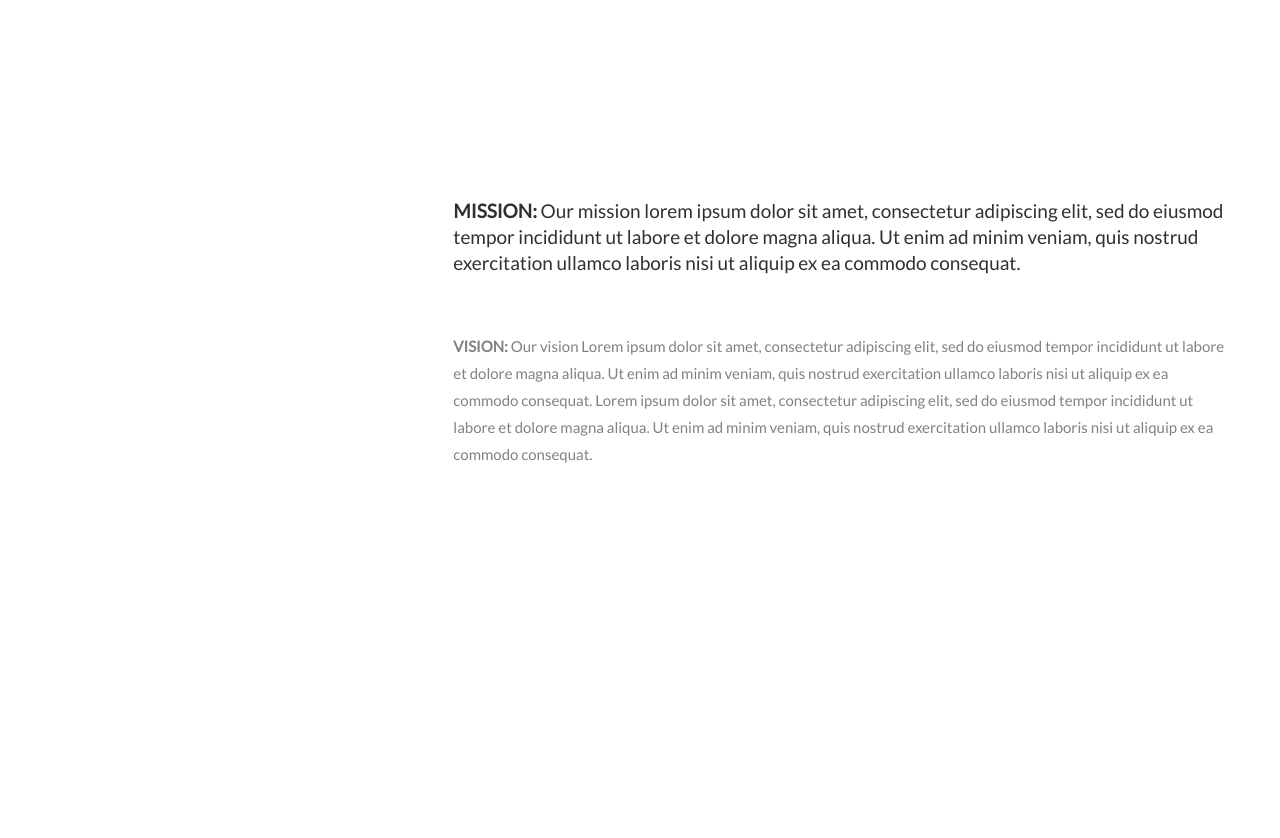
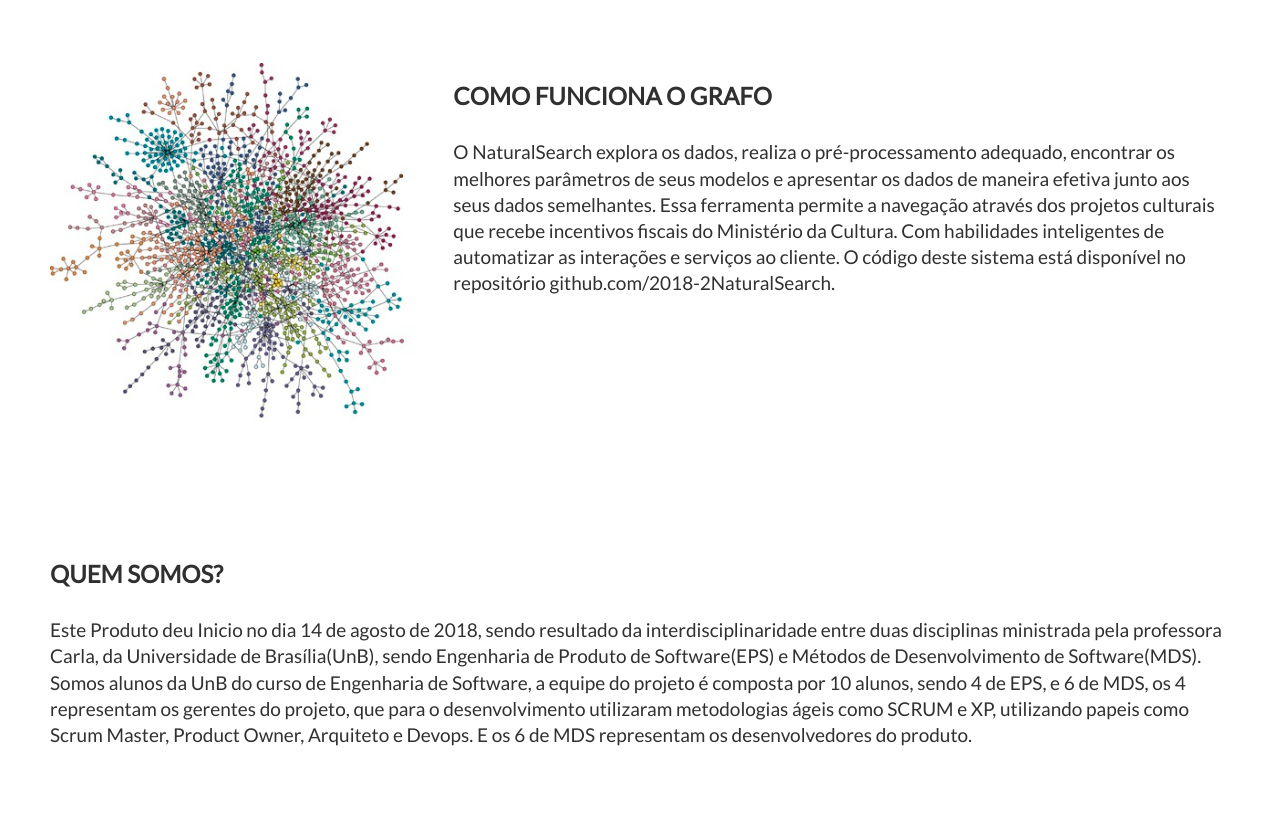
Before and after one commit to fga-eps-mds/2018.2-NaturalSearch, a Django app: page / in a window 1280 px wide. Shown: the part 1148-1986 px from the top of the page. Before the commit the page ends 1611 px from the top, so only its background shows below. Run offline with Django 3.2, Linux system fonts and the light colour scheme; some libraries are stand-ins or nearby versions.

Commit message:
Add some images to explain how to work the application Change the form of background search
Co-authored-by: Igor Araujo de Sousa <igotaraujo97@gmail.com>
Co-authored-by: Shermam Tácia da Costa Lima <tacia68@gmail.com>

```diff
--- a/natural_search/templates/natural_search/home.html
+++ b/natural_search/templates/natural_search/home.html
@@ -191,13 +191,19 @@
 <div id="about" class="container-fluid">
   <div class="row">
     <div class="col-sm-8">
-      <h2>Como usar</h2><br>
-      <h4>Lorem ipsum dolor sit amet, consectetur adipiscing elit, sed do eiusmod tempor incididunt ut labore et dolore magna aliqua. Ut enim ad minim veniam, quis nostrud exercitation ullamco laboris nisi ut aliquip ex ea commodo consequat.</h4><br>
-      <p>Lorem ipsum dolor sit amet, consectetur adipiscing elit, sed do eiusmod tempor incididunt ut labore et dolore magna aliqua. Ut enim ad minim veniam, quis nostrud exercitation ullamco laboris nisi ut aliquip ex ea commodo consequat. Excepteur sint occaecat cupidatat non proident, sunt in culpa qui officia deserunt mollit anim id est laborum consectetur adipiscing elit, sed do eiusmod tempor incididunt ut labore et dolore magna aliqua. Ut enim ad minim veniam, quis nostrud exercitation ullamco laboris nisi ut aliquip ex ea commodo consequat.</p>
+      <h2>Como funciona a Pesquisa</h2>
+      <h4>Para realizar a pesquisa deve digitar qualquer palavra, frase e/ou
+          numero que interessar. A pesquisa retornará as informações encontradas como os
+          projetos e propostas, por meio da visualização de grafos, sendo utilizando o recurso
+          de Marchine Learning pois é um método de análise de dados que automatiza a construção
+          de modelos analíticos. O sistema então irá exibir de uma forma automática os
+          projetos e propostas que se assemelham por: Resumo, justificativa, objetivo,
+         sinopse e entre outros. Mostrando os dados de uma forma intuitiva e atrativa.</h4><br>
+      <p></p>
 
     </div>
     <div class="col-sm-4">
-      <img src="graph.jpg" width="100%" height="100%" alt="grafo">
+      <img src="{% static 'natural_search/search.jpg'%}" width="100%" height="100%" alt="grafo">
     </div>
   </div>
 </div>
@@ -205,13 +211,14 @@
 <div class="container-fluid bg-grey">
   <div class="row">
     <div class="col-sm-4">
-      <span class="glyphicon glyphicon-globe logo slideanim"></span>
+      <img src="{% static 'natural_search/graph_show.jpg'%}" width="100%" height="100%" alt="">
     </div>
     <div class="col-sm-8">
-      <h2></h2><br>
-      <h4><strong>MISSION:</strong> Our mission lorem ipsum dolor sit amet, consectetur adipiscing elit, sed do eiusmod tempor incididunt ut labore et dolore magna aliqua. Ut enim ad minim veniam, quis nostrud exercitation ullamco laboris nisi ut aliquip ex ea commodo consequat.</h4><br>
-      <p><strong>VISION:</strong> Our vision Lorem ipsum dolor sit amet, consectetur adipiscing elit, sed do eiusmod tempor incididunt ut labore et dolore magna aliqua. Ut enim ad minim veniam, quis nostrud exercitation ullamco laboris nisi ut aliquip ex ea commodo consequat.
-      Lorem ipsum dolor sit amet, consectetur adipiscing elit, sed do eiusmod tempor incididunt ut labore et dolore magna aliqua. Ut enim ad minim veniam, quis nostrud exercitation ullamco laboris nisi ut aliquip ex ea commodo consequat.</p>
+      <h2>Como funciona o grafo </h2>
+      <h4>O  NaturalSearch explora os dados, realiza o pré-processamento adequado, encontrar os melhores parâmetros de seus modelos e apresentar os dados de maneira efetiva junto aos seus dados semelhantes.
+          Essa ferramenta permite a navegação através dos projetos culturais que recebe incentivos fiscais do Ministério da Cultura. Com habilidades inteligentes de automatizar as interações e serviços ao cliente.
+          O código deste sistema está disponível no repositório github.com/2018-2NaturalSearch.</h4>
+      <p></p>
     </div>
   </div>
 </div>
@@ -221,7 +228,16 @@
 
 <!-- Container (Contact Section) -->
 <div id="contact" class="container-fluid bg-grey">
-
+      <h2>Quem somos?</h2>
+      <h4>
+          Este Produto deu Inicio no dia 14 de agosto de 2018, sendo resultado da interdisciplinaridade
+          entre duas disciplinas ministrada pela professora Carla, da Universidade de Brasília(UnB),
+          sendo Engenharia de Produto de Software(EPS) e Métodos de Desenvolvimento de Software(MDS).
+          Somos alunos da UnB do curso de Engenharia de Software, a equipe do projeto é composta por 10 alunos,
+          sendo 4 de EPS, e 6 de MDS, os 4 representam os gerentes do projeto, que para o desenvolvimento utilizaram
+          metodologias ágeis como SCRUM e XP, utilizando papeis como Scrum Master, Product Owner, Arquiteto e Devops.
+          E os 6 de MDS representam os desenvolvedores do produto.
+      </h4>
 </div>
 
 </footer>
```
Also changed, not shown: natural_search/static/natural_search/graph_show.jpg (added), natural_search/static/natural_search/search.jpg (added).
